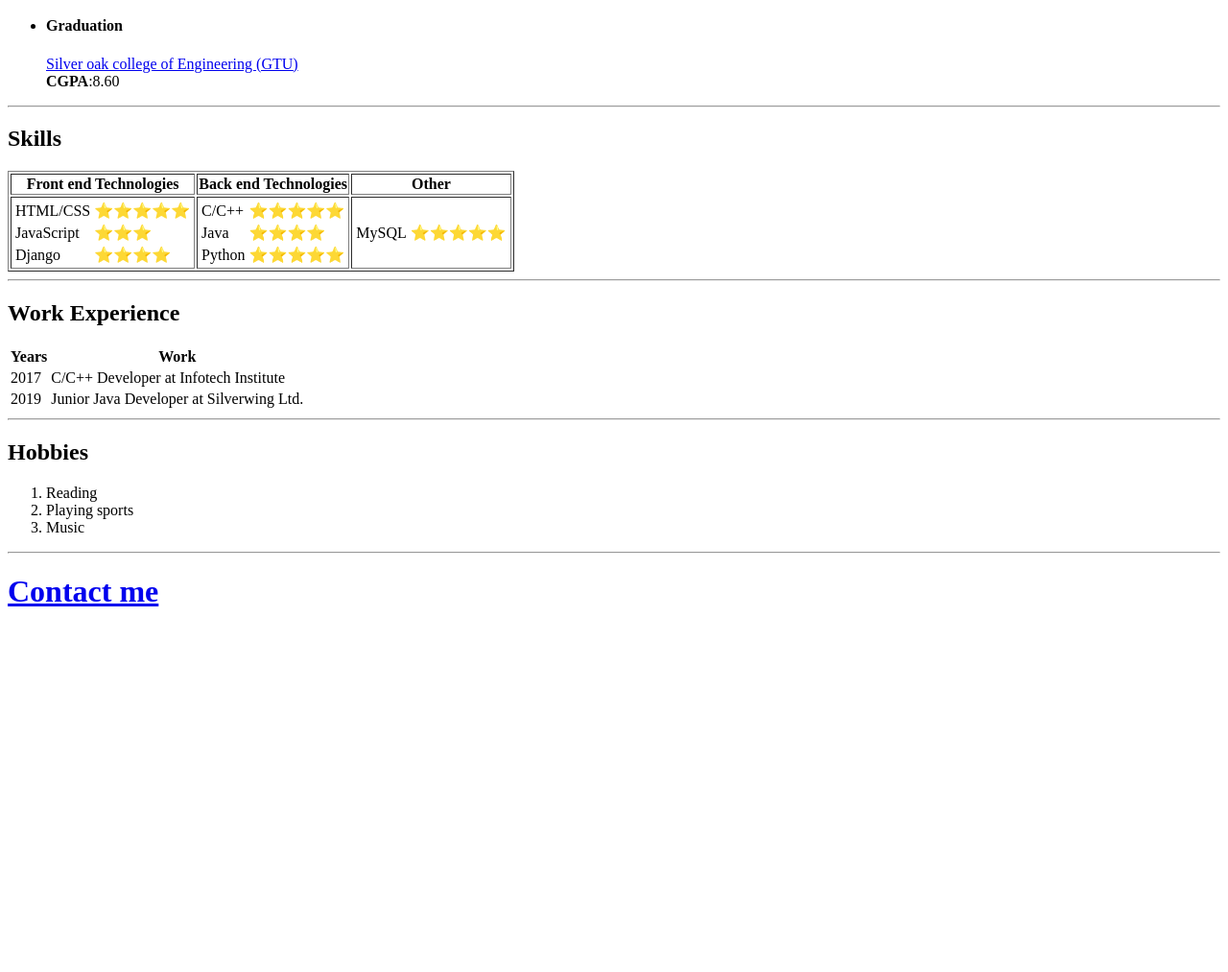
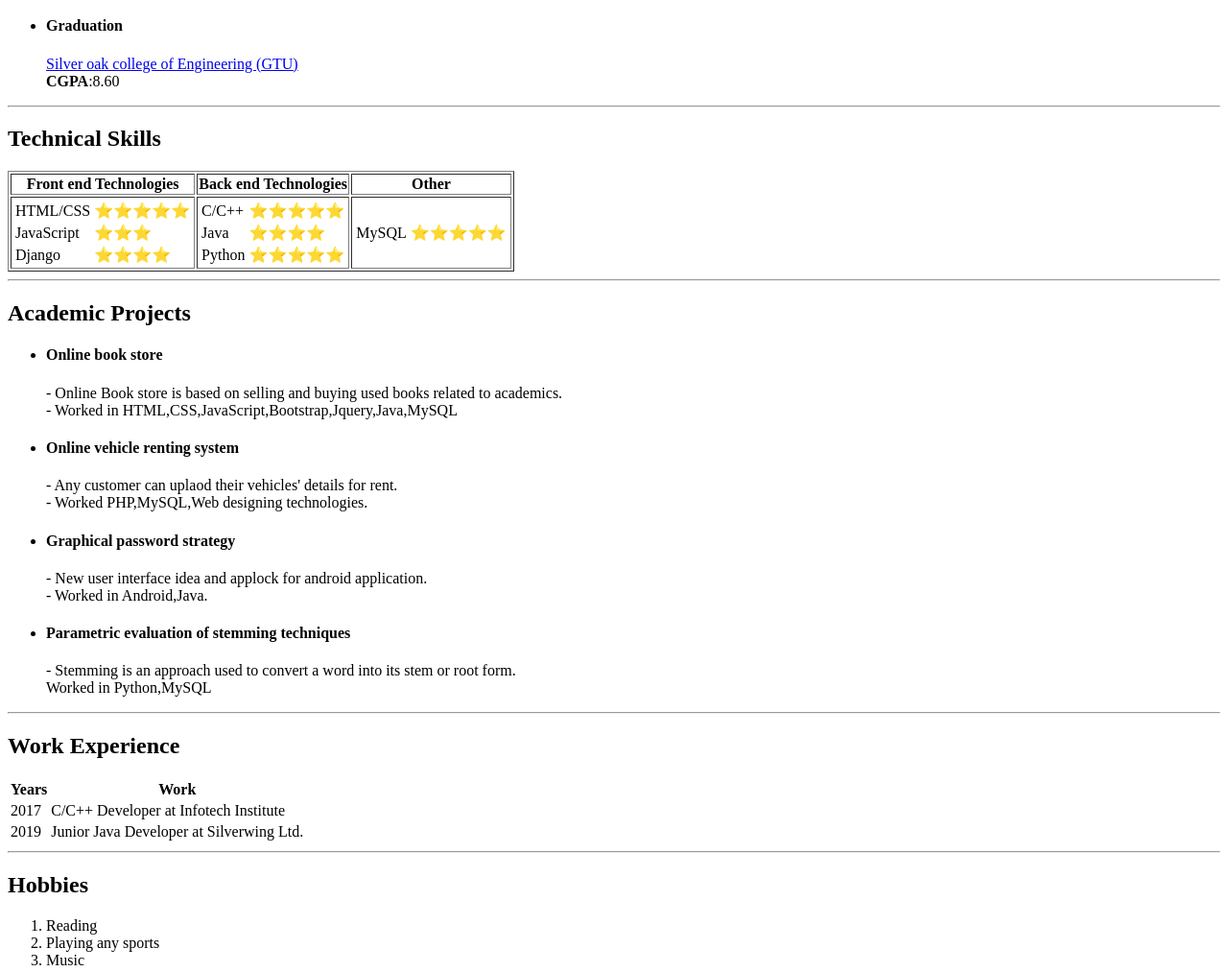
Before and after one commit to Devpatel3008/cv, a plain HTML site: page index.html in a window 1280 px wide. Shown: the part 508-1521 px from the top of the page at 96% size. Before the commit the page ends 1165 px from the top, so only its background shows below. Drawn offline with Linux system fonts and the light colour scheme.

Commit message:
Updated cv files

```diff
--- a/index.html
+++ b/index.html
@@ -12,6 +12,7 @@
         <td><img src="images/dev.png" alt="Dev's Profile picture" width="200" height="200"></td>
         <td><h1>DEV PATEL</h1>
         <p><em><strong>Computer Engineer</strong>.</em></p>
+        <p><em><strong>Software Developer</strong>.</em></p>
         <p>My main language is Python in code developing <br>But I have knowledge of front-end technologies like HTML,CSS,JS and some back-end languages like java and php.</p></td>
       </tr>
     </table>
@@ -32,7 +33,7 @@
       </li>
     </ul>
     <hr>
-    <h2>Skills</h2>
+    <h2>Technical Skills</h2>
     <table border="1">
       <tr>
         <th>Front end Technologies</th>
@@ -82,8 +83,30 @@
         </td>
       </tr>
     </table>
-
-
+    <hr>
+    <h2>Academic Projects</h2>
+    <ul>
+      <li>
+        <h4>Online book store</h4>
+        <p>- Online Book store is based on selling and buying used books related to academics.<br>
+          - Worked in HTML,CSS,JavaScript,Bootstrap,Jquery,Java,MySQL</p>
+      </li>
+      <li>
+        <h4>Online vehicle renting system</h4>
+        <p>- Any customer can uplaod their vehicles' details for rent.<br>
+          - Worked PHP,MySQL,Web designing technologies.</p>
+      </li>
+      <li>
+        <h4>Graphical password strategy</h4>
+        <p>- New user interface idea and applock for android application.<br>
+          - Worked in Android,Java.</p>
+      </li>
+      <li>
+        <h4>Parametric evaluation of stemming techniques</h4>
+        <p>- Stemming is an approach used to convert a word into its stem or root form.<br>
+          Worked in Python,MySQL</p>
+      </li>
+    </ul>
     <hr>
     <h2>Work Experience</h2>
     <table>
@@ -108,7 +131,7 @@
     <h2>Hobbies</h2>
     <ol>
         <li>Reading</li>
-        <li>Playing sports</li>
+        <li>Playing any sports</li>
         <li>Music</li>
     </ol>
     <hr>
```
Also changed, not shown: contact.html (+5 -4 lines).
